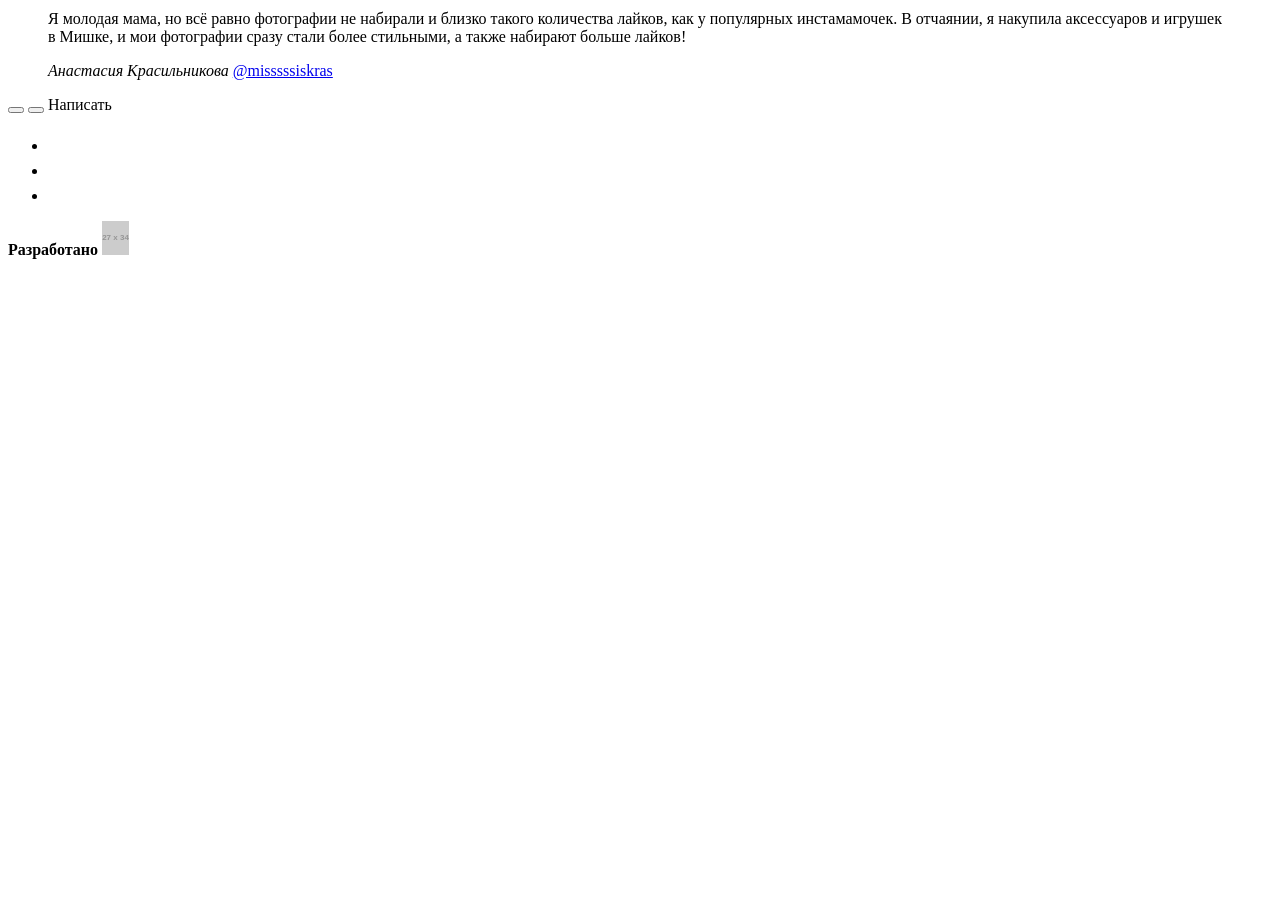
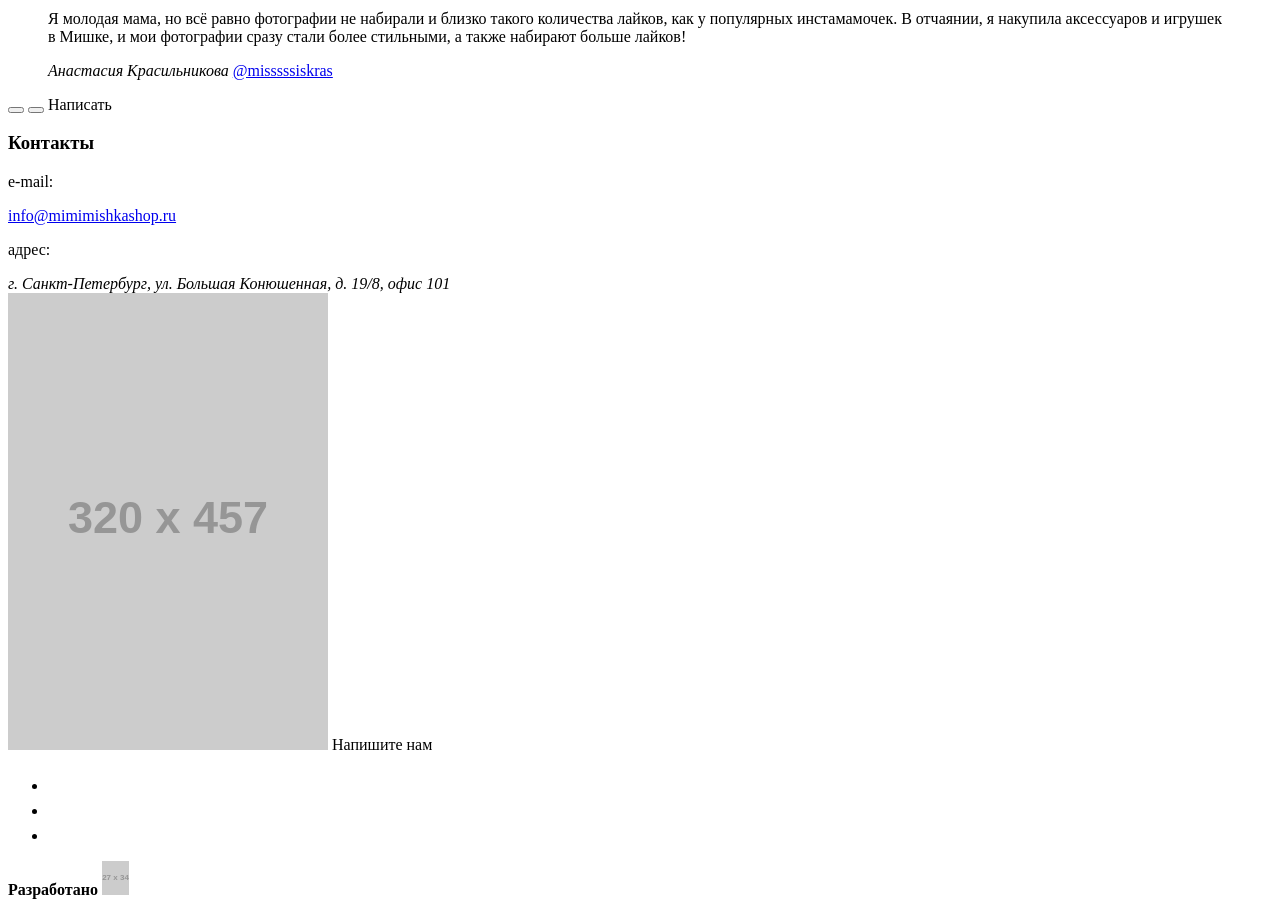
Before and after one commit to ParaAvis85/832803-mishka-19, a website: page source/index.html in a window 1280 px wide. Shown: the part 1140-2047 px from the top of the page. Before the commit the page ends 1407 px from the top, so only its background shows below. Drawn offline with Linux system fonts and the light colour scheme; placeholder pictures from the web are drawn by us.

Commit message:
Добавил секцию адресса и карты без классов

```diff
--- a/source/index.html
+++ b/source/index.html
@@ -116,7 +116,21 @@
           <a>Написать</a>
         </section>
 
-
+        <section>
+          <h3>Контакты</h3>
+          <p>e-mail:</p>
+          <a href="info@mimimishkashop.ru">info@mimimishkashop.ru</a>
+          <p>адрес:</p>
+          <address>
+            г. Санкт-Петербург,
+            ул. Большая Конюшенная,
+            д. 19/8, офис 101
+          </address>
+          <img src="https://via.placeholder.com/320x457" width="320" height="457" alt="карта адрес г. Санкт-Петербург,
+          ул. Большая Конюшенная,
+          д. 19/8, офис 101">
+          <a>Напишите нам</a>
+        </section>
     </main>
 
 
```
